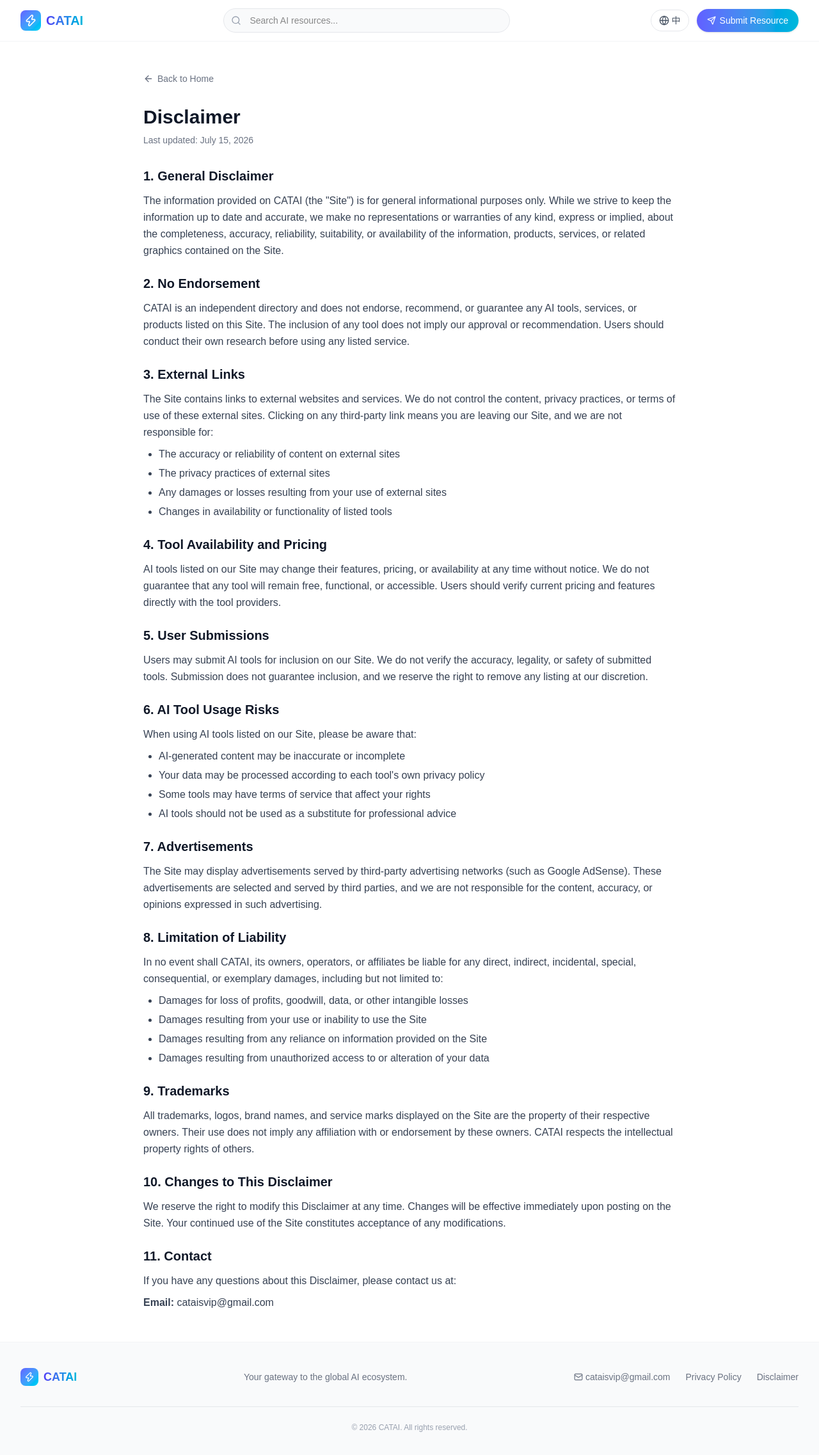
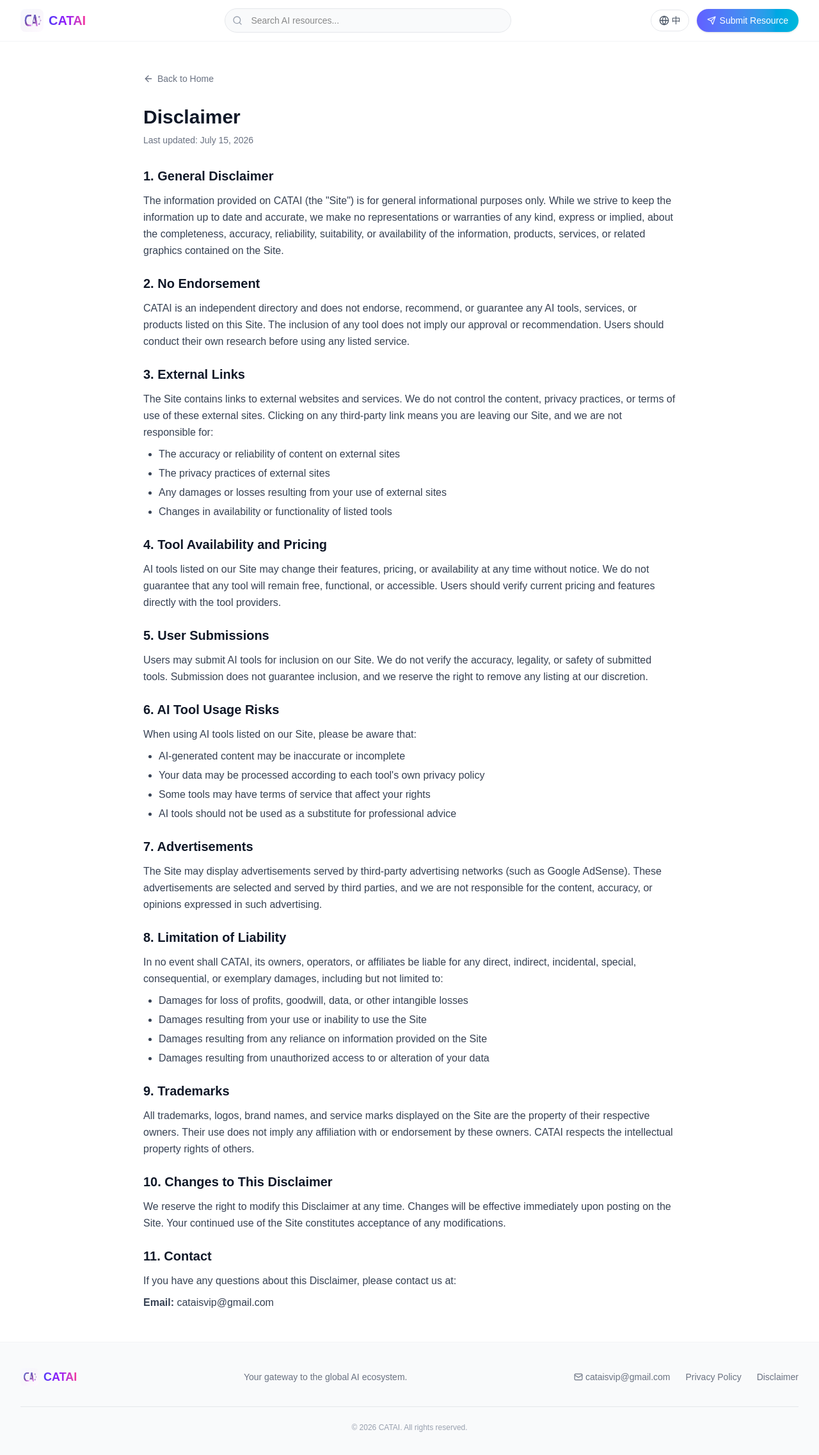
Before and after one commit to aaron202302/cataisvip, a Next.js app: page /en/disclaimer in a window 1280 px wide. Shown: the top 2274 px of the page at 64% size. Built offline with nearby package versions, Linux system fonts and the light colour scheme.

Commit message:
🎨 添加 CATAI 品牌 Logo
- 设计 CATAI 艺术字体 Logo（紫蓝渐变 + 神经网络元素）
- 创建 favicon.svg 和 logo.svg
- 更新 Header 和 Footer 使用新 Logo
- 配置网站 favicon

```diff
--- a/src/app/[locale]/layout.tsx
+++ b/src/app/[locale]/layout.tsx
@@ -21,6 +21,10 @@ export const metadata: Metadata = {
   description: "Your gateway to the global AI ecosystem. Discover AI models, agents, tools, and resources from around the world.",
   keywords: "AI portal, AI ecosystem, AI tools, AI models, AI agents, ChatGPT, Claude, Gemini, DeepSeek, AI resources, artificial intelligence",
   authors: [{ name: "CATAI" }],
+  icons: {
+    icon: '/favicon.svg',
+    apple: '/favicon.svg',
+  },
   openGraph: {
     title: "CATAI - AI Ecosystem Portal",
     description: "Discover AI models, agents, tools, and resources from around the world.",
--- a/src/components/Footer.tsx
+++ b/src/components/Footer.tsx
@@ -1,6 +1,7 @@
 import { useTranslations } from 'next-intl';
 import { Link } from '@/i18n/navigation';
-import { Zap, Mail } from 'lucide-react';
+import { Mail } from 'lucide-react';
+import Image from 'next/image';
 
 export default function Footer() {
   const t = useTranslations('footer');
@@ -11,10 +12,14 @@ export default function Footer() {
         <div className="flex flex-col sm:flex-row items-center justify-between gap-6">
           {/* Logo */}
           <div className="flex items-center gap-2">
-            <div className="w-7 h-7 bg-gradient-to-br from-indigo-500 to-cyan-400 rounded-lg flex items-center justify-center">
-              <Zap className="w-4 h-4 text-white" />
-            </div>
-            <span className="text-lg font-bold bg-gradient-to-r from-indigo-600 to-cyan-500 bg-clip-text text-transparent">
+            <Image
+              src="/favicon.svg"
+              alt="CATAI"
+              width={28}
+              height={28}
+              className="w-7 h-7"
+            />
+            <span className="text-lg font-bold bg-gradient-to-r from-indigo-600 via-purple-600 to-pink-500 bg-clip-text text-transparent">
               CATAI
             </span>
           </div>
--- a/src/components/Header.tsx
+++ b/src/components/Header.tsx
@@ -2,7 +2,8 @@
 
 import { useTranslations } from 'next-intl';
 import { Link, usePathname } from '@/i18n/navigation';
-import { Search, Globe, Send, Zap } from 'lucide-react';
+import { Search, Globe, Send } from 'lucide-react';
+import Image from 'next/image';
 
 interface HeaderProps {
   searchQuery: string;
@@ -21,10 +22,14 @@ export default function Header({ searchQuery, onSearchChange, locale }: HeaderPr
         <div className="flex items-center justify-between h-16 gap-4">
           {/* Logo */}
           <Link href="/" className="flex items-center gap-2 shrink-0">
-            <div className="w-8 h-8 bg-gradient-to-br from-indigo-500 to-cyan-400 rounded-lg flex items-center justify-center">
-              <Zap className="w-5 h-5 text-white" />
-            </div>
-            <span className="text-xl font-bold bg-gradient-to-r from-indigo-600 to-cyan-500 bg-clip-text text-transparent">
+            <Image
+              src="/favicon.svg"
+              alt="CATAI"
+              width={36}
+              height={36}
+              className="w-9 h-9"
+            />
+            <span className="text-xl font-bold bg-gradient-to-r from-indigo-600 via-purple-600 to-pink-500 bg-clip-text text-transparent">
               CATAI
             </span>
           </Link>
```
Also changed, not shown: public/favicon.svg (added), public/logo.svg (added).
